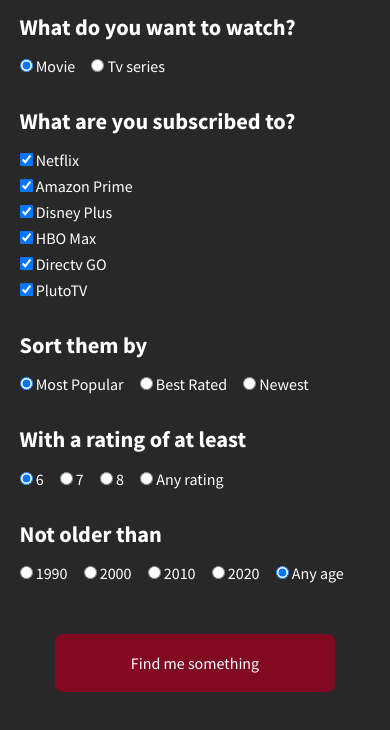
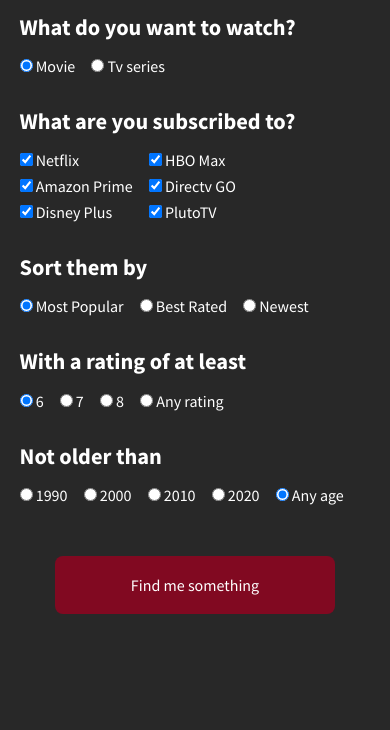
Before and after one commit to jemarval/w2w-app, a plain HTML site: page index.html in a window 390 px wide. Shown: the part 72-802 px from the top of the page. Drawn offline with Linux system fonts and the light colour scheme; no server answers.

Commit message:
mobile settings to fit in one view

```diff
--- a/css/styles.css
+++ b/css/styles.css
@@ -90,6 +90,11 @@ header {
 
 .setting {
     margin-top: 2rem;
+}
+
+.providers-wrapper {
+    display: flex;
+    gap: 1rem;
 }
 
 #find {
--- a/index.html
+++ b/index.html
@@ -33,7 +33,9 @@
         </div>
         <div  class="setting" id="subscribed-provider">
             <h2>What are you subscribed to?</h2>
-            <div>
+            <div class="providers-wrapper">
+                <div class="providers-left">
+
                 <div>
                     <input type="checkbox" name="netflix" id="netflix" value="%7C8"  checked>
                 <label for="netflix">Netflix</label>
@@ -46,6 +48,9 @@
                     <input type="checkbox" name="disney" id="disney" value="%7C337"  checked>
                 <label for="disney">Disney Plus</label>
                 </div>
+                </div>
+
+                <div class="providers-right">
                     <div>
                         <input type="checkbox" name="hbo" id="hbo" value="%7C384"  checked>
                     <label for="hbo">HBO Max</label>
@@ -58,6 +63,8 @@
                         <input type="checkbox" name="pluto" id="pluto" value="%7C300"  checked>
                     <label for="pluto">PlutoTV</label>
                     </div>
+                </div>
+
 
             </div>
         </div>
```
Lines whose indentation alone changed are shown as unchanged.
